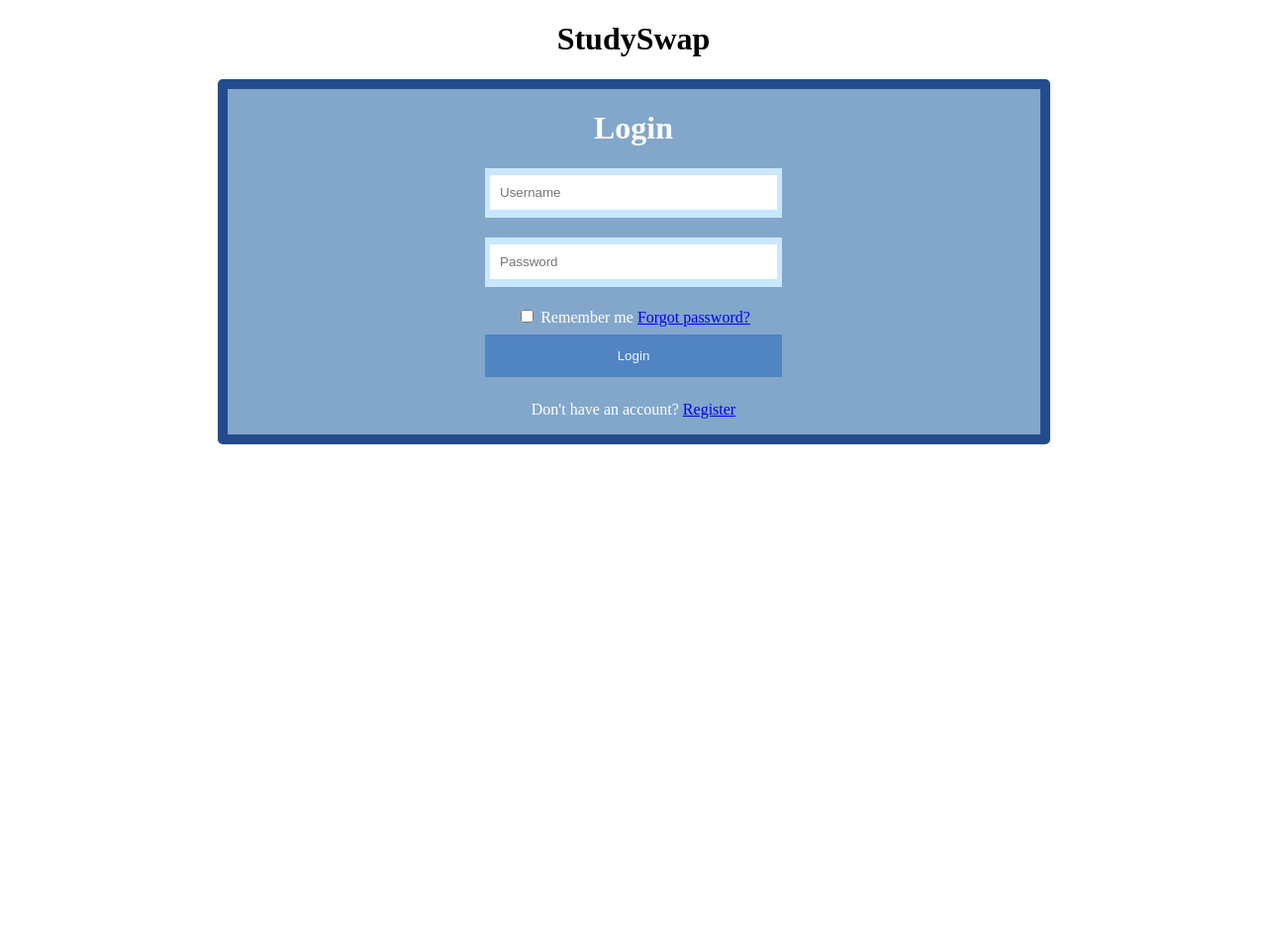
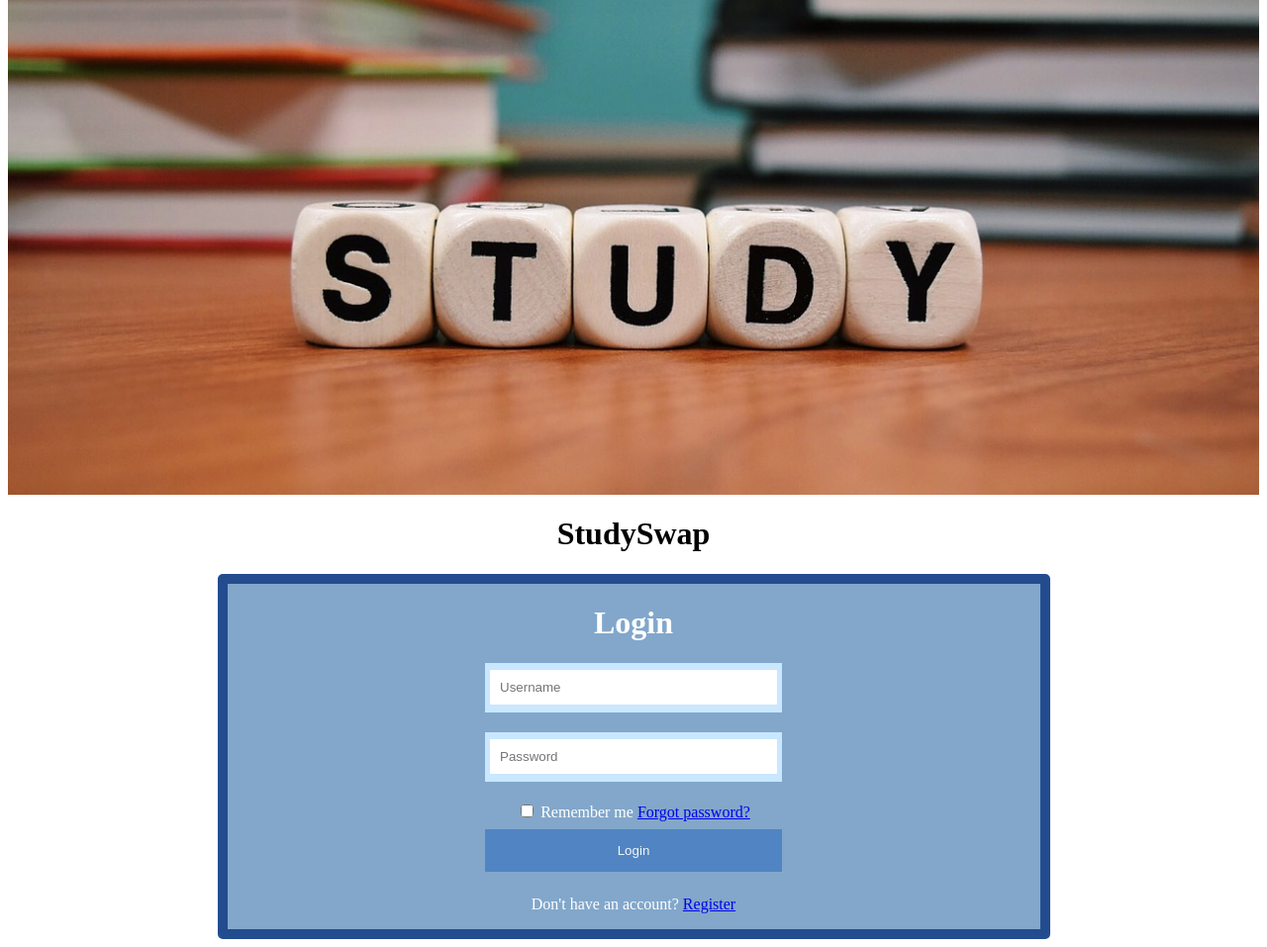
Before and after one commit to Anica1004/StudySwap, a PHP site: page / in a window 1280 px wide. Shown: the part 56-1013 px from the top of the page at 99% size. Before the commit the page ends 505 px from the top, so only its background shows below. Run offline with PHP 8.4, Linux system fonts and the light colour scheme.

Commit message:
added main image to home page

```diff
--- a/index.html
+++ b/index.html
@@ -17,6 +17,9 @@
             <li><a href="resources.html">Resources</a>
         </ul>
     </nav>
+
+    <div class="parallax"></div>
+
     <h1 class="center">StudySwap</h1>
     <div class="center wrapper" div>
       <form action="">
--- a/style.css
+++ b/style.css
@@ -136,3 +136,35 @@ button {
   background-color: #4c81c2;
   text-align: center;
 }
+
+
+.main-img-container {
+  /* width: 600px; /* Desired width */
+  max-height: 500px; /* Maximum height */
+  overflow: hidden; /* Hide overflow if image exceeds container */
+  align-items: center;
+  justify-content:center;
+  display: flex;
+}
+
+.main-img {
+  max-width: 100%; /* Ensure the image takes up full width of container */
+  height: auto; /* Automatically adjust height to maintain aspect ratio */
+  align-items: center;
+  justify-content:center;
+  display: flex;
+}
+
+.parallax {
+  /* The image used */
+  background-image: url("images/study-1968077_1280.jpg");
+
+  /* Set a specific height */
+  min-height: 500px;
+
+  /* Create the parallax scrolling effect */
+  background-attachment: fixed;
+  background-position: center;
+  background-repeat: no-repeat;
+  background-size: cover;
+}
```
Also changed, not shown: images/study-1968077_1280.jpg (added), 1 other file.
